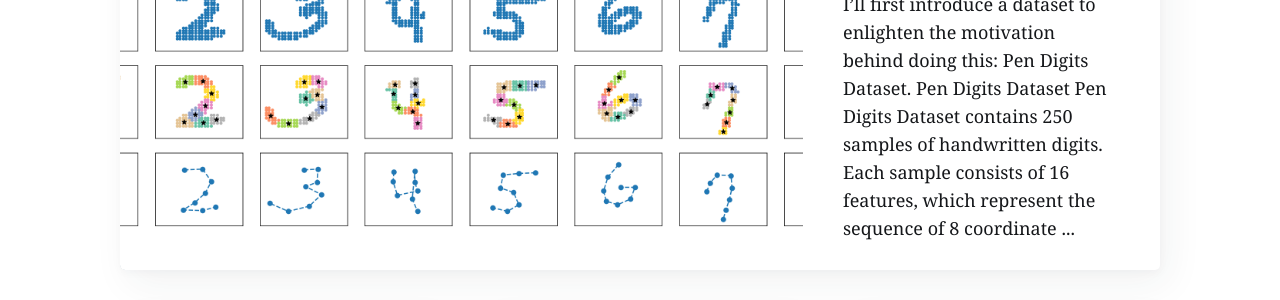
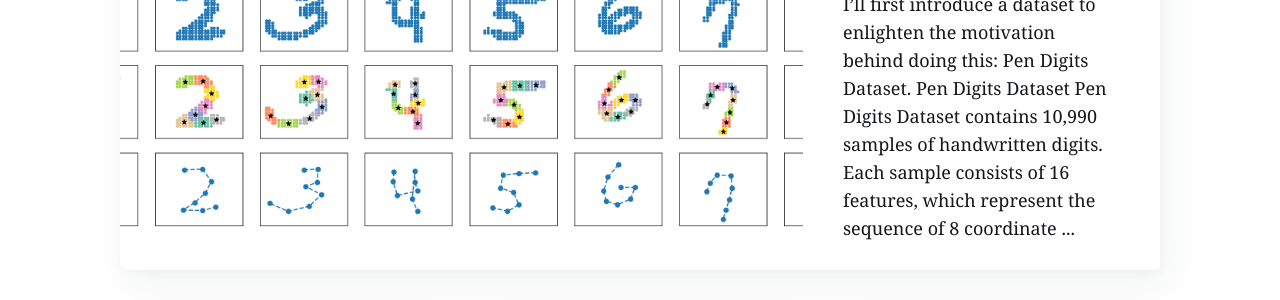
Before and after one commit to abpaudel/abpaudel.github.io, a Jekyll site: the page built from blog/index.html, in a window 1280 px wide. Shown: the part 419-719 px from the top of the page. Built offline with Jekyll 4.4.1, drawn with Linux system fonts in a browser that asks for light colours; nearby versions of some CDN libraries; the list of posts is cut into pages by our own code; comment, search, counter and statistics services are not loaded.

Commit message:
correct dataset sample size

```diff
--- a/_posts/2020-01-06-mnist-sequence-feature-extraction.md
+++ b/_posts/2020-01-06-mnist-sequence-feature-extraction.md
@@ -14,7 +14,7 @@ tags:
 I'll first introduce a dataset to enlighten the motivation behind doing this: Pen Digits Dataset.
 
 ## Pen Digits Dataset
-Pen Digits Dataset contains 250 samples of handwritten digits. Each sample consists of 16 features, which represent the sequence of 8 coordinate points sampled along the path of the pen's trajectory when drawing the digits, and each sample is labelled with the corresponding digit in the range of 0 to 9. The value of each feature is an integer in the range of 0 to 100. Therefore, each of the 8 sample points is a bounded in a 100x100 co-ordinate plane. Figure 1 shows sample digits from the dataset plotted by making a dotted line over the sequence of 8 coordinate points.
+Pen Digits Dataset contains 10,990 samples of handwritten digits. Each sample consists of 16 features, which represent the sequence of 8 coordinate points sampled along the path of the pen's trajectory when drawing the digits, and each sample is labelled with the corresponding digit in the range of 0 to 9. The value of each feature is an integer in the range of 0 to 100. Therefore, each of the 8 sample points is a bounded in a 100x100 co-ordinate plane. Figure 1 shows sample digits from the dataset plotted by making a dotted line over the sequence of 8 coordinate points.
 
 ![](/assets/img/posts/sample_digits.png)
 *Figure 1. Sample digits from Pen Digits Dataset. Square markers indicate starting point*
```
